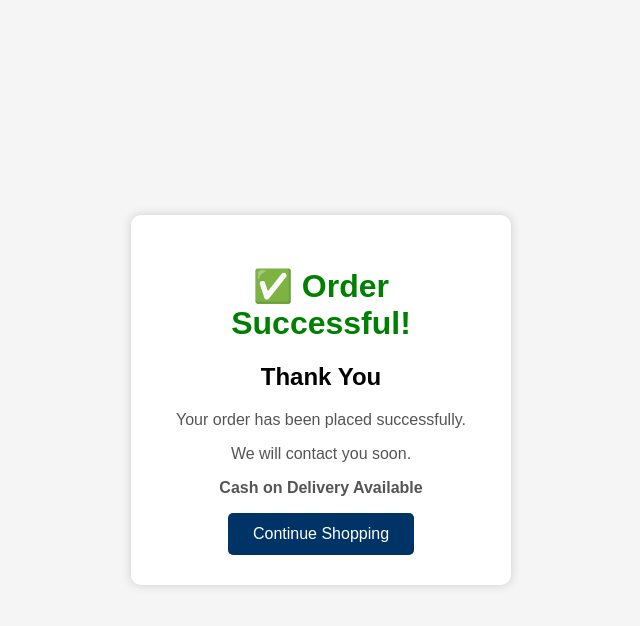
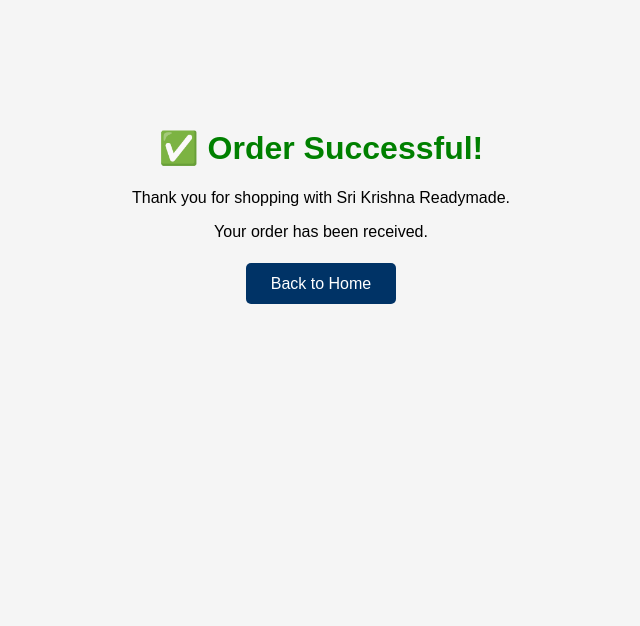
Before and after one commit to sri-krishna-readymade/sri-krishna-readymade, a plain HTML site: page success.html in a window 1280 px wide. Shown: the whole page, without its empty margins (319-959 px from the left). Drawn offline with Linux system fonts and the light colour scheme.

Commit message:
Add files via upload

```diff
--- a/success.html
+++ b/success.html
@@ -2,71 +2,36 @@
 <html>
 <head>
 <title>Order Successful</title>
-
 <style>
 body{
-    font-family:Arial,sans-serif;
+    font-family:Arial;
+    text-align:center;
     background:#f5f5f5;
-    display:flex;
-    justify-content:center;
-    align-items:center;
-    height:100vh;
-    margin:0;
+    padding-top:100px;
 }
-
-.box{
-    background:white;
-    padding:30px;
-    border-radius:10px;
-    box-shadow:0 0 10px #ccc;
-    text-align:center;
-    width:320px;
-}
-
 h1{
     color:green;
 }
-
-p{
-    color:#555;
-}
-
-button{
+a{
+    text-decoration:none;
     background:#003366;
     color:white;
-    border:none;
     padding:12px 25px;
     border-radius:5px;
-    font-size:16px;
-    cursor:pointer;
-}
-
-button:hover{
-    background:#0055aa;
 }
 </style>
-
 </head>
-
 <body>
-
-<div class="box">
 
 <h1>✅ Order Successful!</h1>
 
-<h2>Thank You</h2>
+<p>Thank you for shopping with Sri Krishna Readymade.</p>
 
-<p>Your order has been placed successfully.</p>
+<p>Your order has been received.</p>
 
-<p>We will contact you soon.</p>
+<br>
 
-<p><b>Cash on Delivery Available</b></p>
-
-<a href="index.html">
-<button>Continue Shopping</button>
-</a>
-
-</div>
+<a href="index.html">Back to Home</a>
 
 </body>
 </html>
```
Also changed, not shown: order.html (+28 -3 lines).
